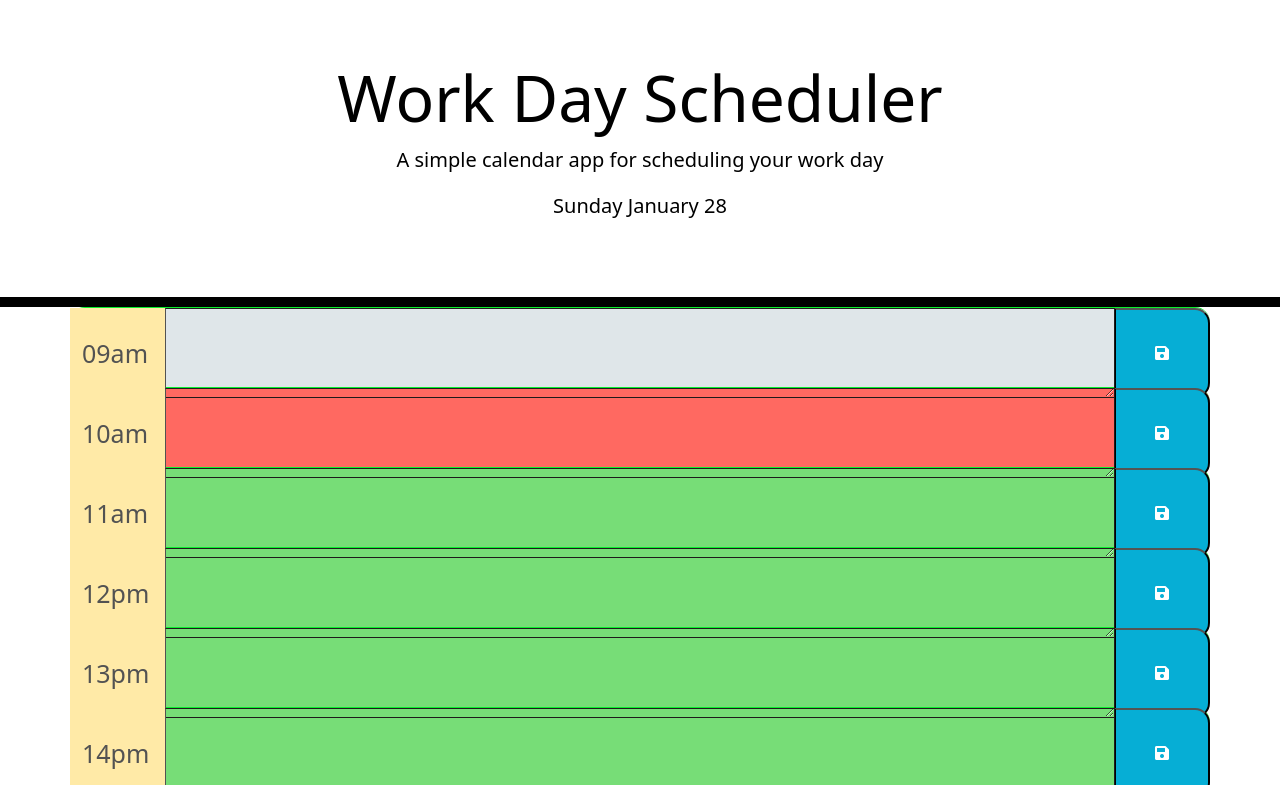
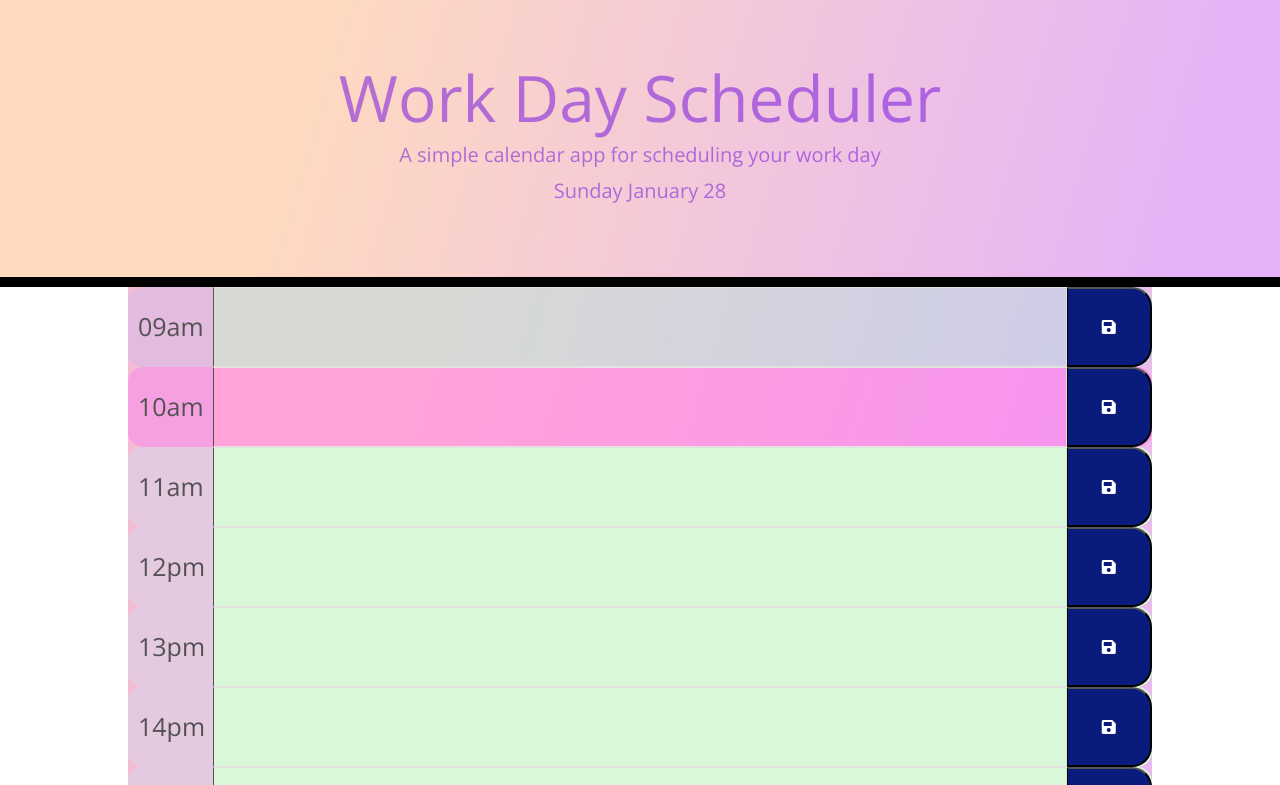
Before and after one commit to vickyw0102/Work-day-schedule-, a plain HTML site: page index.html in a window 1280 px wide. Shown: the top 785 px of the page. Drawn offline with nearby package versions, Linux system fonts and the light colour scheme.

Commit message:
updated css

```diff
--- a/assets/style.css
+++ b/assets/style.css
@@ -8,10 +8,11 @@ line-height: 1;
 .container {
     max-width: 1024px;
     margin:100,100,100,100;
+    background: linear-gradient(106.5deg, rgba(255, 215, 185, 0.91) 23%, rgba(223, 159, 247, 0.8) 93%);
 }
 textarea {
     background: transparent;
-    border-color: rgb(31, 27, 27);;
+    border-color: rgb(229, 225, 225);;
     resize: none;
     color: rgb(82, 82, 82);
     border-left: 1px solid rgb(82, 82, 82);
@@ -19,10 +20,14 @@ textarea {
     letter-spacing: 1px;
 }
 
+.jumbotron {
+    text-align: center;
+    background: linear-gradient(106.5deg, rgba(255, 215, 185, 0.91) 23%, rgba(223, 159, 247, 0.8) 93%);
+}
 header {
 text-align: center;
-background-color: linear-gradient(106.5deg, rgba(255, 215, 185, 0.91) 23%, rgba(223, 159, 247, 0.8) 93%);
-color: black;
+background: linear-gradient(106.5deg, rgba(255, 215, 185, 0.91) 23%, rgba(223, 159, 247, 0.8) 93%);
+color: rgba(118, 21, 221, 0.543);
 border-radius: 0;
 border-bottom: 10px solid black;
 padding: 60px;
@@ -33,20 +38,20 @@ white-space: pre-wrap;
 font-weight: 600;
 }
 
-.time-block {
+.time-div {
 text-align: center;
-color: rgb(91, 203, 85);
+color:1px solid rgb(111, 38, 189);
 border-radius: 15px;
 }
 
 .row {
 white-space: pre-wrap;
 height: 80px;
-border-top: 1px solid rgb(11, 239, 45);
+border-top: transparent;
 }
 
 .hour {
-    background-color: #ffeaa7;
+    background-color: rgb(237, 158, 233,0.5);
     color: rgb(82, 82, 82);
     padding-top: 27px;
     padding-left: 10px;
@@ -55,36 +60,36 @@ border-top: 1px solid rgb(11, 239, 45);
 }
 
 .past {
-    background-color: #dfe6e9;
+    background-color: rgb(175, 218, 236,0.5);
     border-radius: 15px;
-    color: rgb(31, 27, 27);
+    color: rgb(23, 186, 151);
 }
 
 .present {
-background-color: #ff6961;
-color: rgb(31, 27, 27);
+background-color: #ff61f776;
+color: rgb(28, 31, 27);
 border-radius: 15px;
 }
 
 .future {
-background-color: #77dd77;
+background-color: #d9f8d9;
 color: rgb(31, 27, 27);
 border-radius: 15px;
 }
 
 .saveBtn {
 border-left: 1px solid black;
-border-top-right-radius: 15px;
-border-bottom-right-radius: 15px;
-background-color: #06aed5;
+border-top-right-radius: 20px;
+border-bottom-right-radius: 20px;
+background-color: #091c7d;
 color: white;
 }
 
 .saveBtn i:hover {
-font-size: 30px;
+font-size: 50px;
 transition: all 0.3s ease-in-out;
 }
 
 .white-text {
-    color: rgb(201, 16, 16);
+    color: rgb(9, 11, 120);
 }
--- a/index.html
+++ b/index.html
@@ -4,7 +4,7 @@
         <meta charset="utf-8" />
         <meta name = "viewport" content="width=device-width, initial-scale=1.0" />
         <meta http-equiv="X-UA-Compatible" content="ie=edge" />
-        <link rel="stylesheet" href="./assets/style.css" />
+
         <link href="https://cdn.jsdelivr.net/npm/bootstrap@5.3.0-alpha3/dist/css/bootstrap.min.css"
         rel="stylesheet"
         integrity="sha384-KK94CHFLLe+nY2dmCWGMq91rCGa5gtU4mk92HdvYe+M/SXH301p5ILy+dN9+nJOZ"
@@ -23,7 +23,7 @@
             href="https://fonts.googleapis.com/css?family=Open+Sans&display=swap"
             rel="stylesheet"
         />
-
+        <link rel="stylesheet" href="./assets/style.css" />
         <title>Work Day Scheduler</title>
     </head>
 
```
